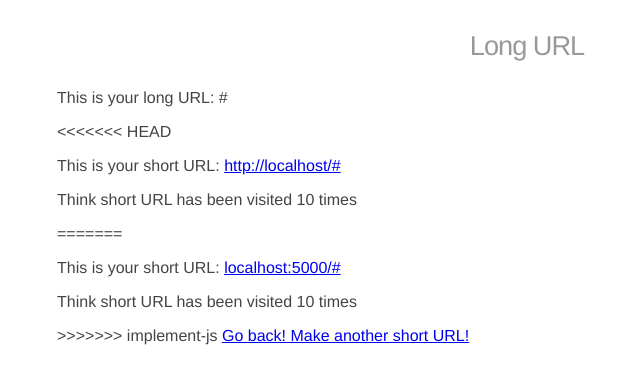
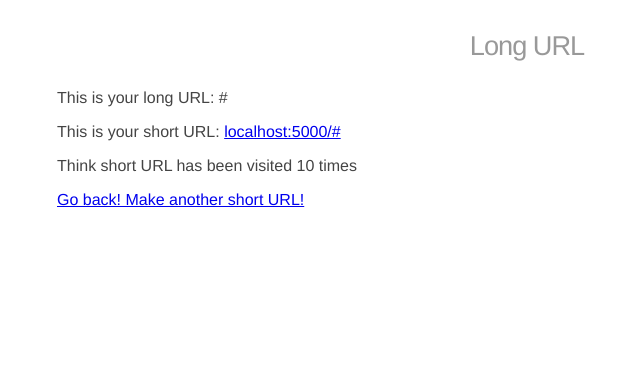
Before and after one commit to jeffthemaximum/flask-url-shortener, a Flask app: template templates/tinyURL.html in a window 1280 px wide. Shown: the part 35-419 px from the top of the page, without its empty margins (113-753 px from the left). Run offline with Flask 2, Linux system fonts and the light colour scheme; the template is opened without the code that fills it: most values are stand-ins (such as "Sample title", 1, 10 or a date in 2020); some libraries are stand-ins or nearby versions.

Commit message:
various typos

```diff
--- a/templates/tinyURL.html
+++ b/templates/tinyURL.html
@@ -2,12 +2,7 @@
 {% block content %}
 	<h3>Long URL</h3>
 	<p>This is your long URL: {{ url }} </p>
-<<<<<<< HEAD
-	<p>This is your short URL: <a id="link" target="_blank" href={{ url_for('home') }}{{ new_url }}>{{ url_for('home', _external=True) }}{{ new_url }}</a></p>
-	<p>Think short URL has been visited {{ hits }} times</p>
-=======
 	<p>This is your short URL: <a id="link" target="_blank" href="http://localhost:5000{{ url_for('home') }}{{ new_url }}">localhost:5000{{ url_for('home') }}{{ new_url }}</a></p>
 	<p id="hit_count">Think short URL has been visited {{ hits }} times</p>
->>>>>>> implement-js
 	<a href='/'>Go back! Make another short URL!</a>
 {% endblock %}
```
Also changed, not shown: database.db.
